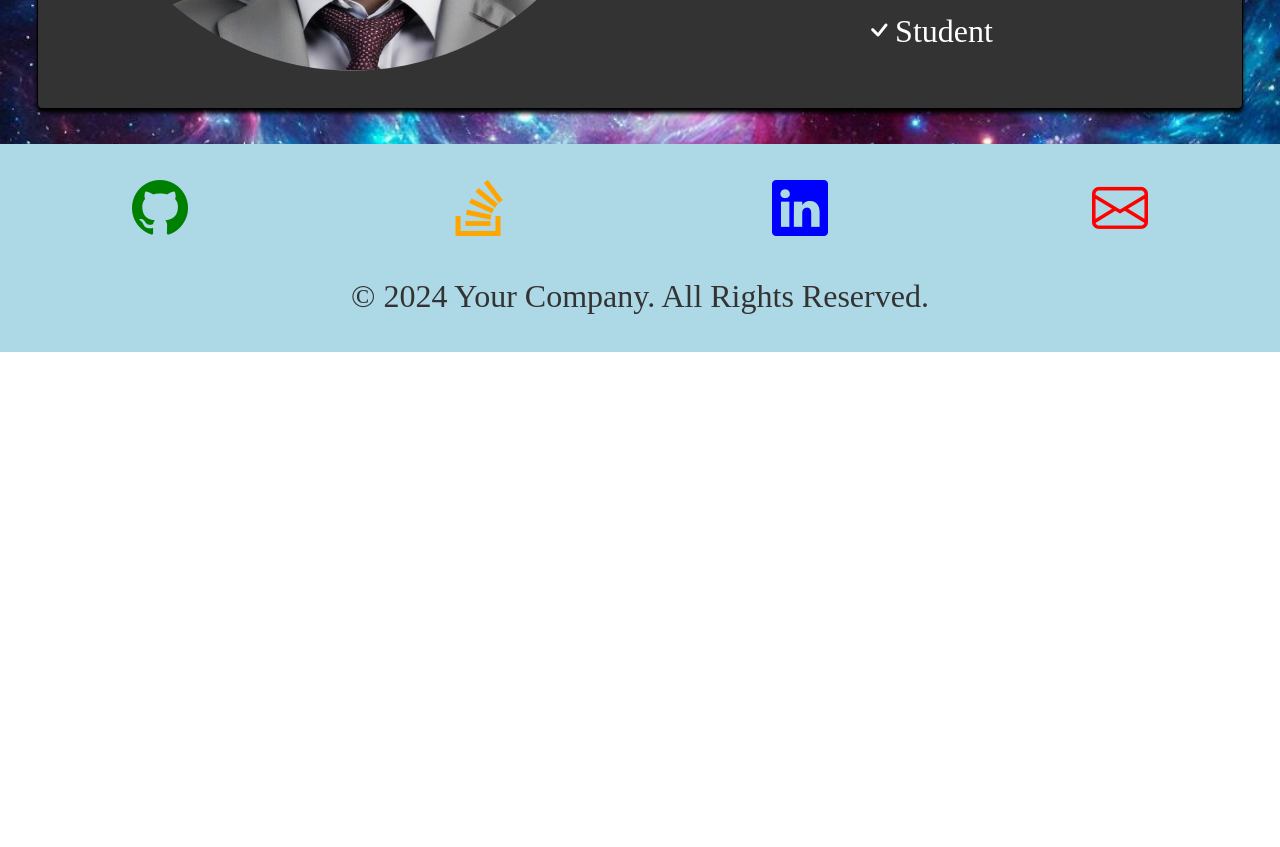
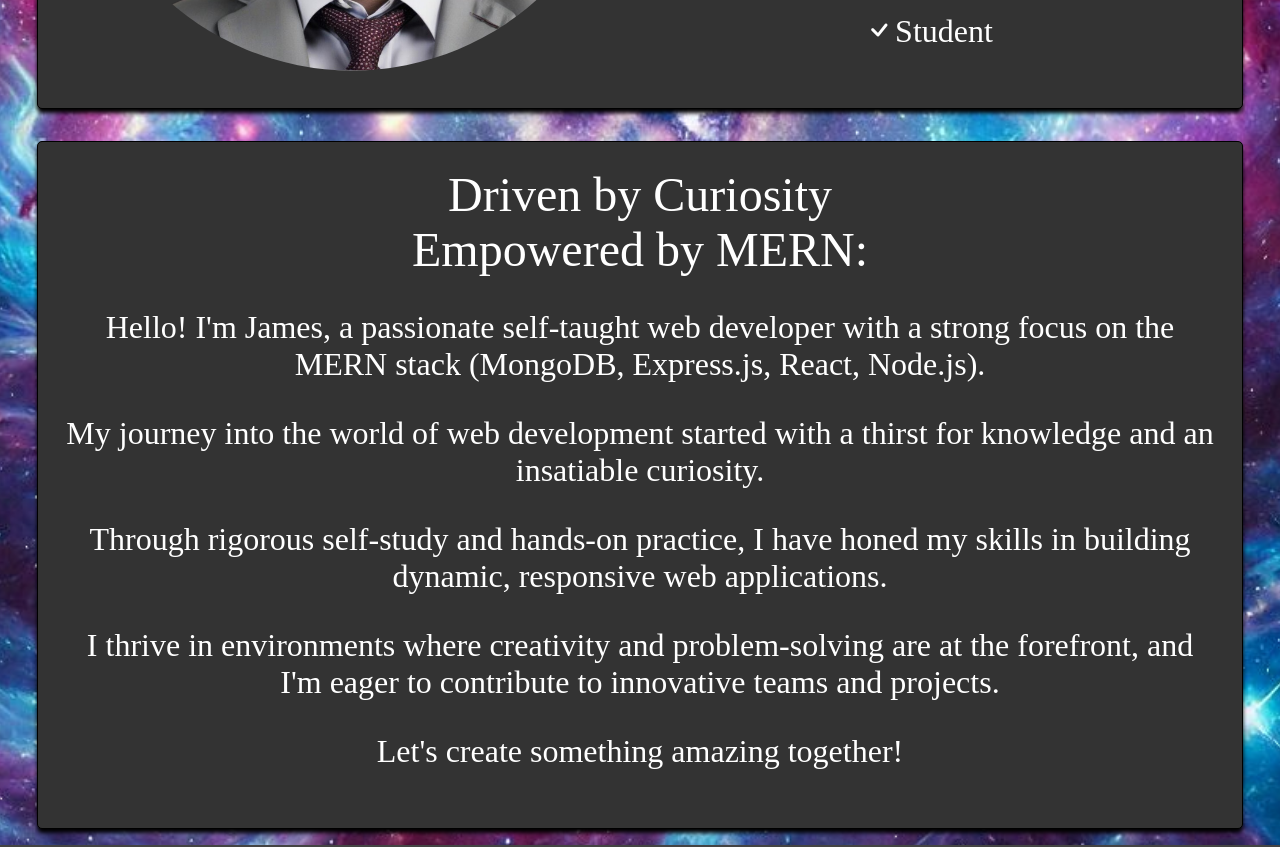
Before and after one commit to Jameshuff95/jan2025, a React (Vite) app: page / in a window 1280 px wide. Shown: the part 560-1407 px from the top of the page. Before the commit the page ends 912 px from the top, so only its background shows below. Built offline with nearby package versions, Linux system fonts and the light colour scheme.

Commit message:
changed nav and footer bg and text colors

```diff
--- a/src/Components/Footer.tsx
+++ b/src/Components/Footer.tsx
@@ -11,7 +11,7 @@ const Footer: React.FC = () => {
           fontSize: '3.5rem',
         }}
       >
-        <i className="bi bi-github" style={{ color: 'green' }} />
+        <i className="bi bi-github" style={{ color: '#fff' }} />
         <i className="bi bi-stack-overflow" style={{ color: 'orange' }} />
         <i className="bi bi-linkedin" style={{ color: 'blue' }} />
         <i className="bi bi-envelope" style={{ color: 'red' }} />
--- /dev/null
+++ b/src/Components/Intro.tsx
@@ -0,0 +1,38 @@
+import React from 'react';
+import { Card, Row } from 'react-bootstrap';
+const Intro: React.FC = () => {
+  return (
+    <Row>
+      <Card>
+        <Card.Title>
+          Driven by Curiosity
+          <br />
+          Empowered by MERN:
+        </Card.Title>
+        <Card.Body style={{ textAlign: 'center' }}>
+          <Card.Text>
+            Hello! I'm James, a passionate self-taught web developer with a
+            strong focus on the MERN stack (MongoDB, Express.js, React,
+            Node.js).
+          </Card.Text>
+          <Card.Text>
+            My journey into the world of web development started with a thirst
+            for knowledge and an insatiable curiosity.
+          </Card.Text>
+          <Card.Text>
+            Through rigorous self-study and hands-on practice, I have honed my
+            skills in building dynamic, responsive web applications.
+          </Card.Text>
+          <Card.Text>
+            I thrive in environments where creativity and problem-solving are at
+            the forefront, and I'm eager to contribute to innovative teams and
+            projects.
+          </Card.Text>
+          <Card.Text>Let's create something amazing together!</Card.Text>
+        </Card.Body>
+      </Card>
+    </Row>
+  );
+};
+
+export default Intro;
--- a/src/index.css
+++ b/src/index.css
@@ -3,7 +3,7 @@
   --nav-border: 1px solid black;
   --nav-text: lightblue;
   --background: lightblue;
-  --background-nav-footer: #333;
+  --background-nav-footer: navy;
   --theme-color: orange;
   --card-text: #333;
 }
@@ -11,10 +11,10 @@
 .dark {
   --bg-url: url('./assets/nebula.png');
   --nav-border: 1px solid white;
-  --nav-text: #333;
+  --nav-text: #99f;
   --background: #333;
-  --background-nav-footer: lightblue;
-  --theme-color: #333;
+  --background-nav-footer: #444;
+  --theme-color: #99f;
   --card-text: #fff;
 }
 
--- a/src/pages/Home.tsx
+++ b/src/pages/Home.tsx
@@ -4,12 +4,15 @@ import '../App.css';
 import '../index.css';
 import Footer from '../Components/Footer';
 import Hero from '../Components/Hero.tsx';
+import Intro from '../Components/Intro.tsx';
+
 //import FeaturedWork from '../Components/FeaturedWork.tsx';
 
 const Home: React.FC = () => {
   return (
     <Container>
       <Hero />
+      <Intro />
       <Footer />
     </Container>
   );
```
Also changed, not shown: src/Components/FeaturedWork.tsx (+1 -30 lines).
